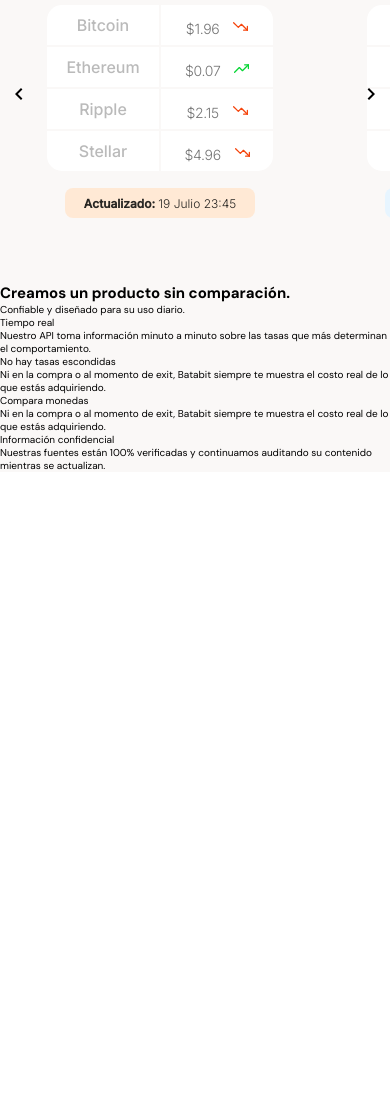
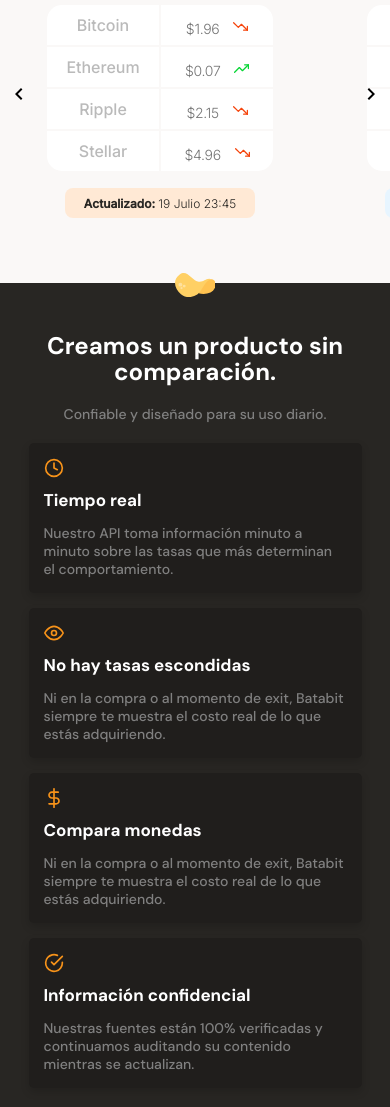
Before and after one commit to NanaSGCM/MOBILE-FIRST, a plain HTML site: page Index.html in a window 390 px wide. Shown: the part 843-1950 px from the top of the page. Before the commit the page ends 1315 px from the top, so only its background shows below. Drawn offline with Linux system fonts and the light colour scheme.

Commit message:
video 20/20
Todo funcional y responsive

```diff
--- a/Index.html
+++ b/Index.html
@@ -92,8 +92,8 @@
             </section>
         </section>
         <section class="main-product-detail">
-            <span></span>
-            <div>
+            <span class="product-detail--batata-logo"></span>
+            <div class="product-detail--title">
                 <h2>Creamos un producto sin comparación.</h2>
                 <p>Confiable y diseñado para su uso diario.</p>
             </div>
--- a/css/style.css
+++ b/css/style.css
@@ -383,3 +383,99 @@ main{
     right: auto;
     left: 0px;
 }
+
+.main-product-detail{
+    position: relative;
+    width: 100%;
+    min-width: 320px;
+    height: auto;
+    padding: 20px 10px;
+    background-color: var(--warm-black);
+}
+
+.product-detail--batata-logo{
+    position: absolute;
+    width: 40px;
+    height: 25px;
+    top: -10px;
+    left: calc(50% - 20px);
+    background-image: url("/assets/icons/batata.svg");
+}
+
+.product-detail--title{
+    width: 90%;
+    min-width: 280;
+    height: auto;
+    margin: 0 auto;
+    margin-top: 30px;
+    text-align: center;
+}
+
+.product-detail--title h2{
+    margin-bottom: 20px;
+    font-size: 2.4rem;
+    font-weight: bold;
+    line-height: 2.6rem;
+    color: var(--just-white);
+}
+
+.product-detail--title p{
+    margin-bottom: 20px;
+    font-size: 1.4rem;
+    font-weight: 500;
+    line-height: 1.8rem;
+    color: #808080;
+}
+
+.product-detail--card{
+    width: 90%;
+    min-width: 288px;
+    max-width: 400px;
+    height: 150px;
+    margin: 15px auto;
+    padding: 15px;
+    background-color: var(--black);
+    box-shadow: 0px 4px 8px rgba(0, 0, 0, 0.16);
+    border-radius: 5px;
+}
+
+.product-detail--card .icon{
+    display: inline-block;
+    width: 20px;
+    height: 20px;
+    margin-bottom: 10px;
+    background-size: cover;
+    background-position: center;
+    background-repeat: no-repeat;
+}
+
+.product-detail--card .clock{
+    background-image: url("/assets/icons/clock.svg");
+}
+
+.product-detail--card .eye{
+    background-image: url("/assets/icons/eye.svg");
+}
+
+.product-detail--card .dollar{
+    background-image: url("/assets/icons/dollar-sign.svg");
+}
+
+.product-detail--card .check{
+    background-image: url("/assets/icons/check-circle.svg");
+}
+
+.product--card-title{
+    margin-bottom: 15px;
+    font-size: 1.7rem;
+    font-weight: bold;
+    line-height: 1.8rem;
+    color: var(--just-white);
+}
+
+.product--card-body{
+    font-size: 1.4rem;
+    font-weight: 500;
+    line-height: 1.8rem;
+    color: #808080;
+}
```
